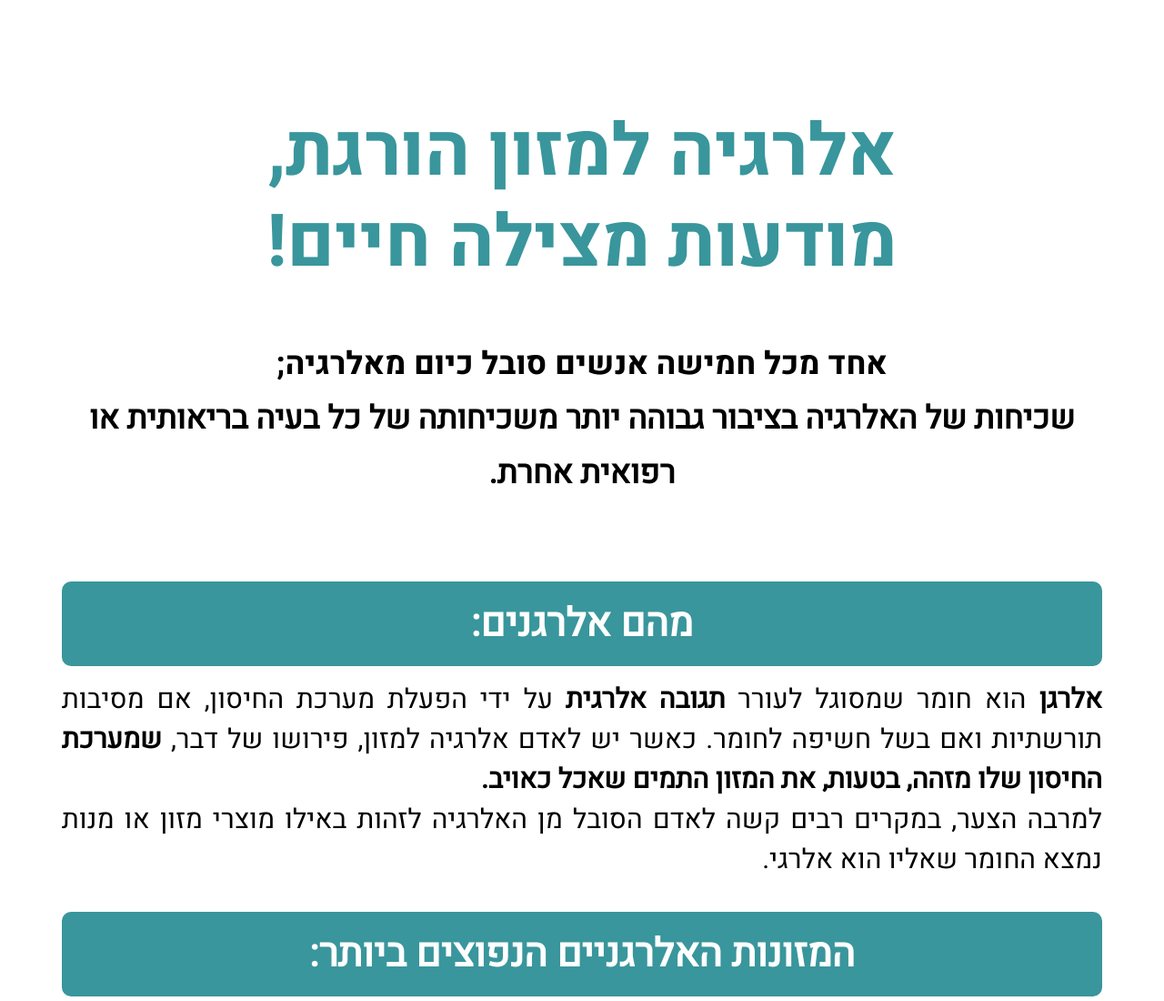
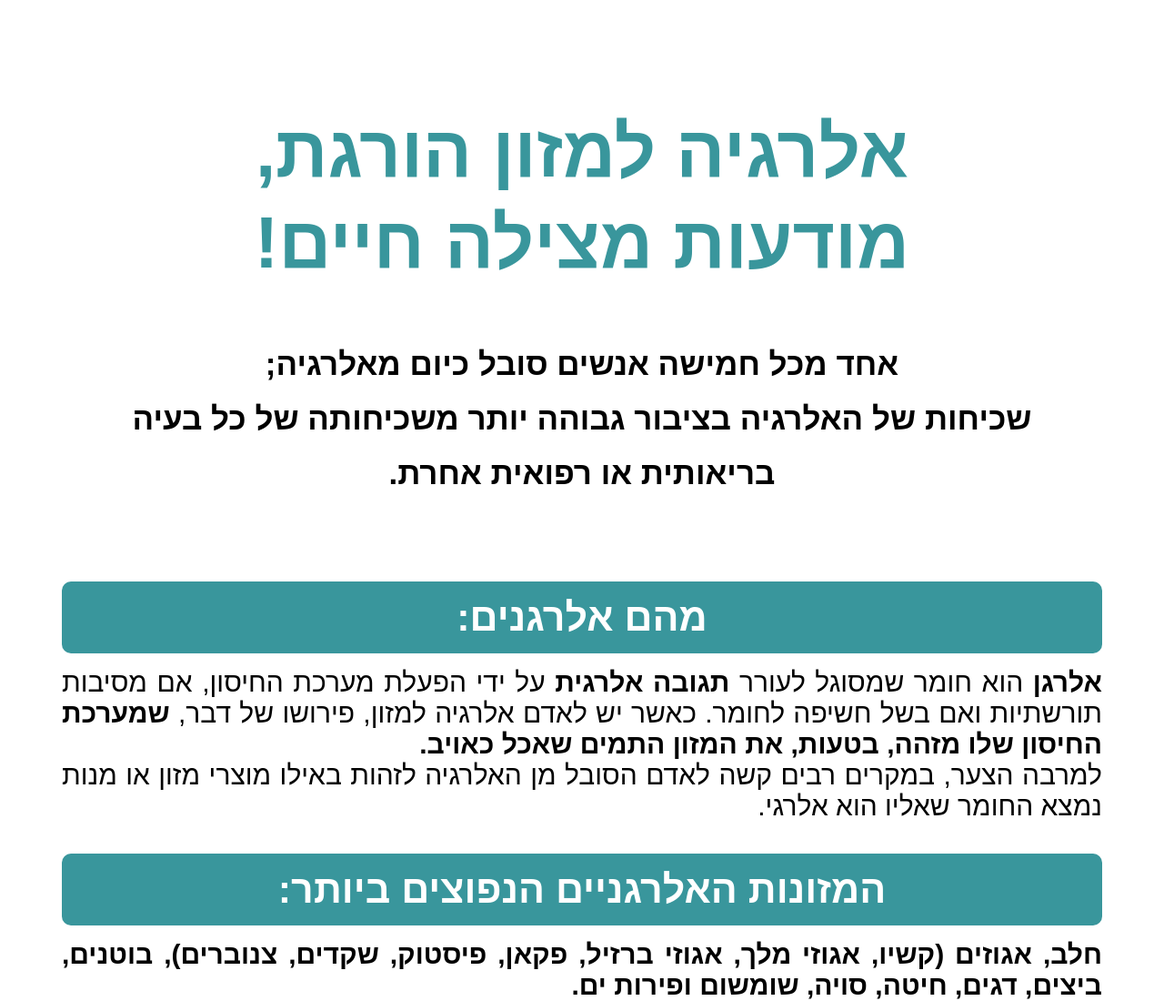
Before and after one commit to allergenspage/allergenspage.github.io, a plain HTML site: page index.html in a window 1280 px wide. Shown: the top 1100 px of the page at 91% size. Drawn offline with Linux system fonts and the light colour scheme.

Commit message:
getting back old style

```diff
--- a/styles.scss
+++ b/styles.scss
@@ -34,7 +34,7 @@
 }
 
 * {
-    font-family: 'heebo-reg', Fallback, sans-serif;
+    font-family: Arial, Helvetica, sans-serif;
     direction: rtl;
 }
 
@@ -82,9 +82,7 @@ body {
     }
 
     .text-bold {
-        // font-weight: 700;
-        font-family: 'heebo-bold', Fallback, sans-serif;
-
+        font-weight: 700;
     }
 
     .titles-con {
```
Also changed, not shown: styles.css, 1 other file.
